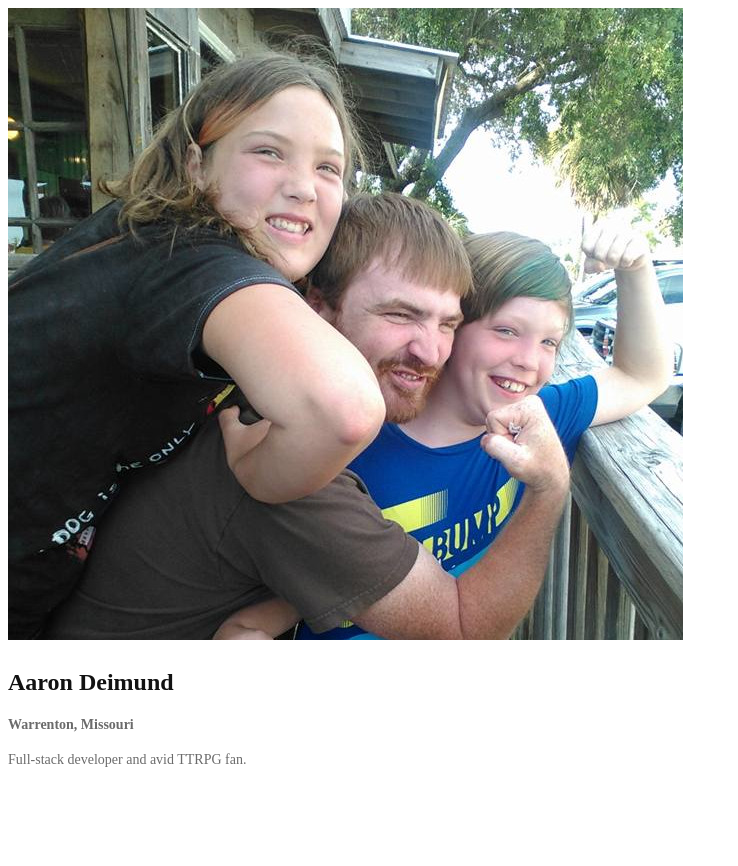
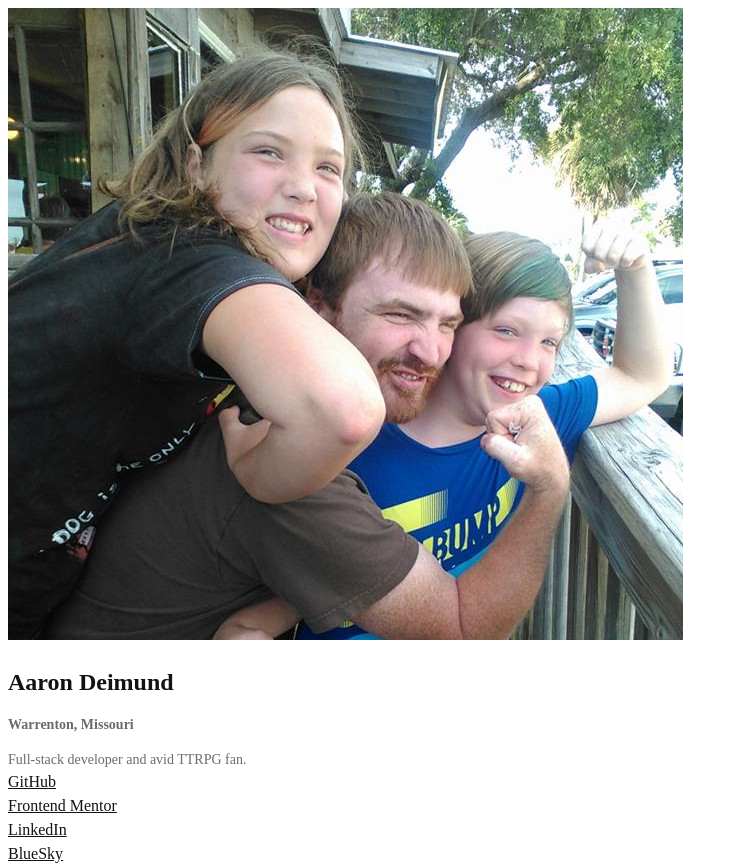
Before and after one commit to Aaron-Deimund/social-links-profile, a React (Vite) app: page / in a window 1280 px wide. Shown: the whole page, without its empty margins (0-738 px from the left). Before the commit the page ends 808 px from the top, so only its background shows below. Built offline with nearby package versions, Linux system fonts and the light colour scheme.

Commit message:
Over engineering this to learn React.

```diff
--- /dev/null
+++ b/src/assets/data.json
@@ -0,0 +1,12 @@
+{
+	"links": [
+		{"site" : "GitHub",
+			"url" : "https://github.com/Aaron-Deimund"},
+		{"site" : "Frontend Mentor",
+			"url" : "https://www.frontendmentor.io/profile/Aaron-Deimund"},
+		{"site" : "LinkedIn",
+			"url" : "https://www.linkedin.com/in/aaron-deimund-2154ab126/"},
+		{"site" : "BlueSky",
+			"url" : "https://bsky.app/profile/acdeimund"}
+	]
+}
--- a/src/assets/socials.json
+++ /dev/null
@@ -1,6 +0,0 @@
-{
-	"GitHub": "https://github.com/Aaron-Deimund",
-	"Frontend Mentor" : "https://www.frontendmentor.io/profile/Aaron-Deimund",
-	"LinkedIn" : "https://www.linkedin.com/in/aaron-deimund-2154ab126/",
-	"BlueSky":"https://bsky.app/profile/acdeimund"
-}
--- a/src/components/reusable/link.tsx
+++ b/src/components/reusable/LinkCustom.tsx
@@ -1,6 +1,6 @@
-import './link.css';
+import './linkCustom.css';
 
-function Link(props:{
+function linkCustom(props:{
 	url:string
 	text:string
 }) {
@@ -9,4 +9,4 @@ function Link(props:{
   )
 }
 
-export default Link;
+export default linkCustom;
--- a/src/components/reusable/socialLinks.css
+++ b/src/components/reusable/socialLinks.css
@@ -0,0 +1,3 @@
+a{
+	display: block;
+}
--- a/src/components/reusable/socialLinks.tsx
+++ b/src/components/reusable/socialLinks.tsx
@@ -1,17 +1,20 @@
-import './socialLinks.css';
-import './link';
-import * as socials from '../../assets/socials.json';
+import './SocialLinks.css';
+import LinkCustom from './LinkCustom';
+import * as data from '../../assets/data.json'
 
-function Link(props:{
-	url:string
-	text:string
-}) {
-  let links:{} = socials;
+function SocialLinks() {
   return (
+
     <div className='socials'>
-
+		{data.links.map( (k) =>(
+			<LinkCustom
+				url={k.url}
+				text = {k.site}
+			/>
+			//<a href= {k.url}>{k.site}</a>
+		))}
 	</div>
   )
 }
 
-export default Link;
+export default SocialLinks;
--- a/src/components/semantic/ReactMain.tsx
+++ b/src/components/semantic/ReactMain.tsx
@@ -1,6 +1,7 @@
 import './ReactMain.css';
-import '../reusable/UserBlock';
+
 import UserBlock from '../reusable/UserBlock';
+import SocialLinks from '../reusable/SocialLinks';
 import aaron from '../../assets/images/avatar-aaron.jpeg';
 
 function ReactMain() {
@@ -12,6 +13,8 @@ function ReactMain() {
 			location="Warrenton, Missouri"
 			tagline="Full-stack developer and avid TTRPG fan."
 		/>
+		<SocialLinks/>
+
     </main>
   )
 }
```
Also changed, not shown: src/components/reusable/LinkCustom.css (added), src/components/reusable/link.css (deleted).
